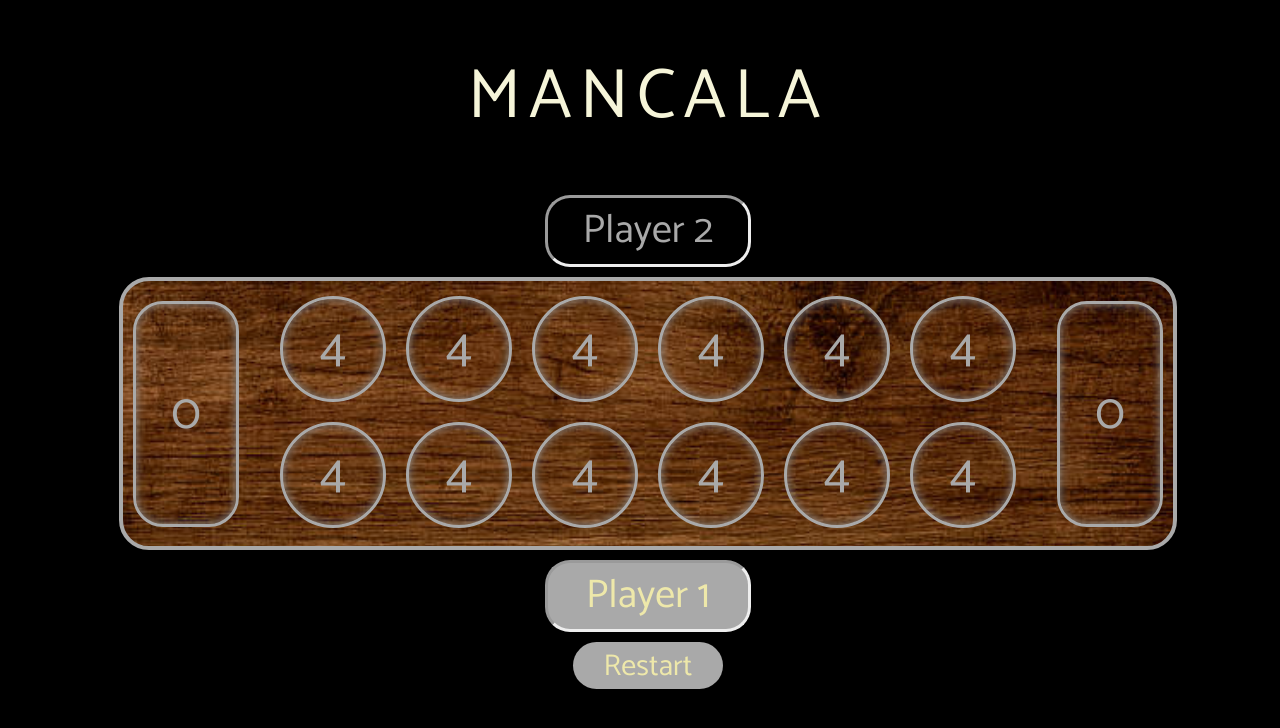
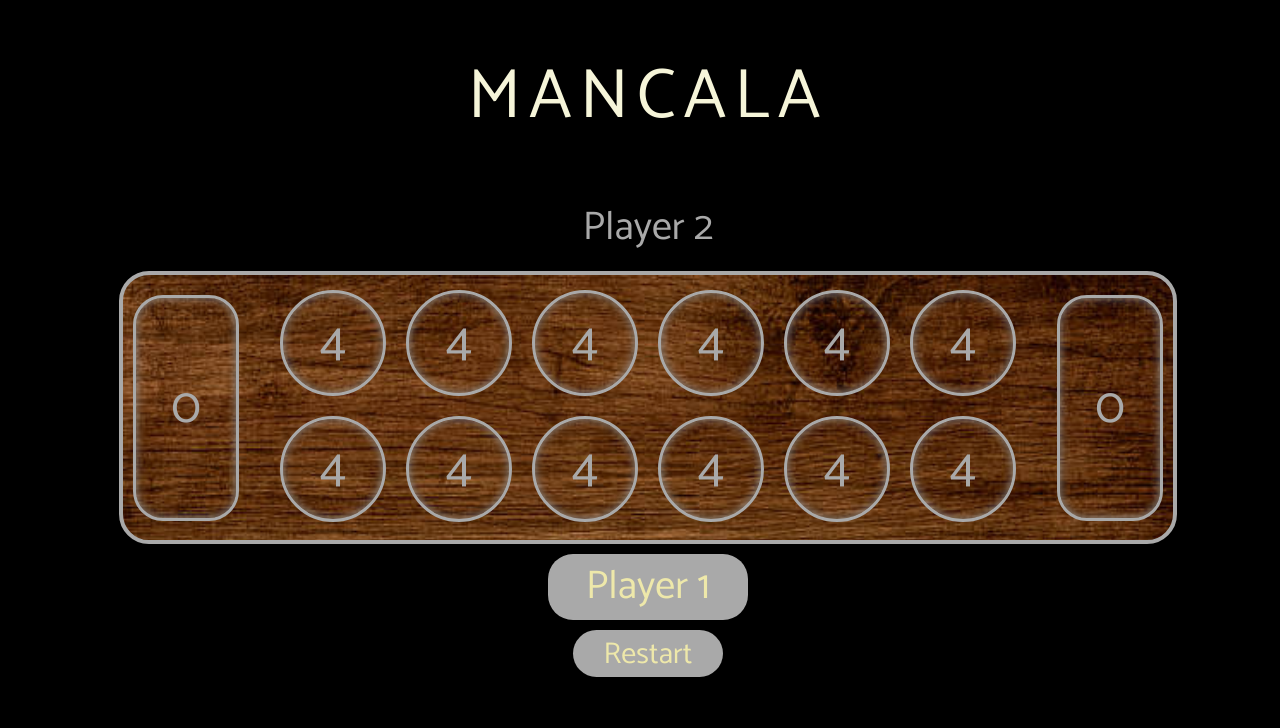
Before and after one commit to patrickmceldowney/CIS-580, a plain HTML site: page Assignment1/index.html in a window 1280 px wide. Drawn offline with nearby package versions, Linux system fonts and the light colour scheme.

Commit message:
Update style.css

```diff
--- a/Assignment1/css/style.css
+++ b/Assignment1/css/style.css
@@ -23,7 +23,6 @@ header{
 	margin: 10px auto;
 	width: 200px;
 	border-radius: 25px;
-	border-style: inset;
 }
 
 .currentPlayer{
```
